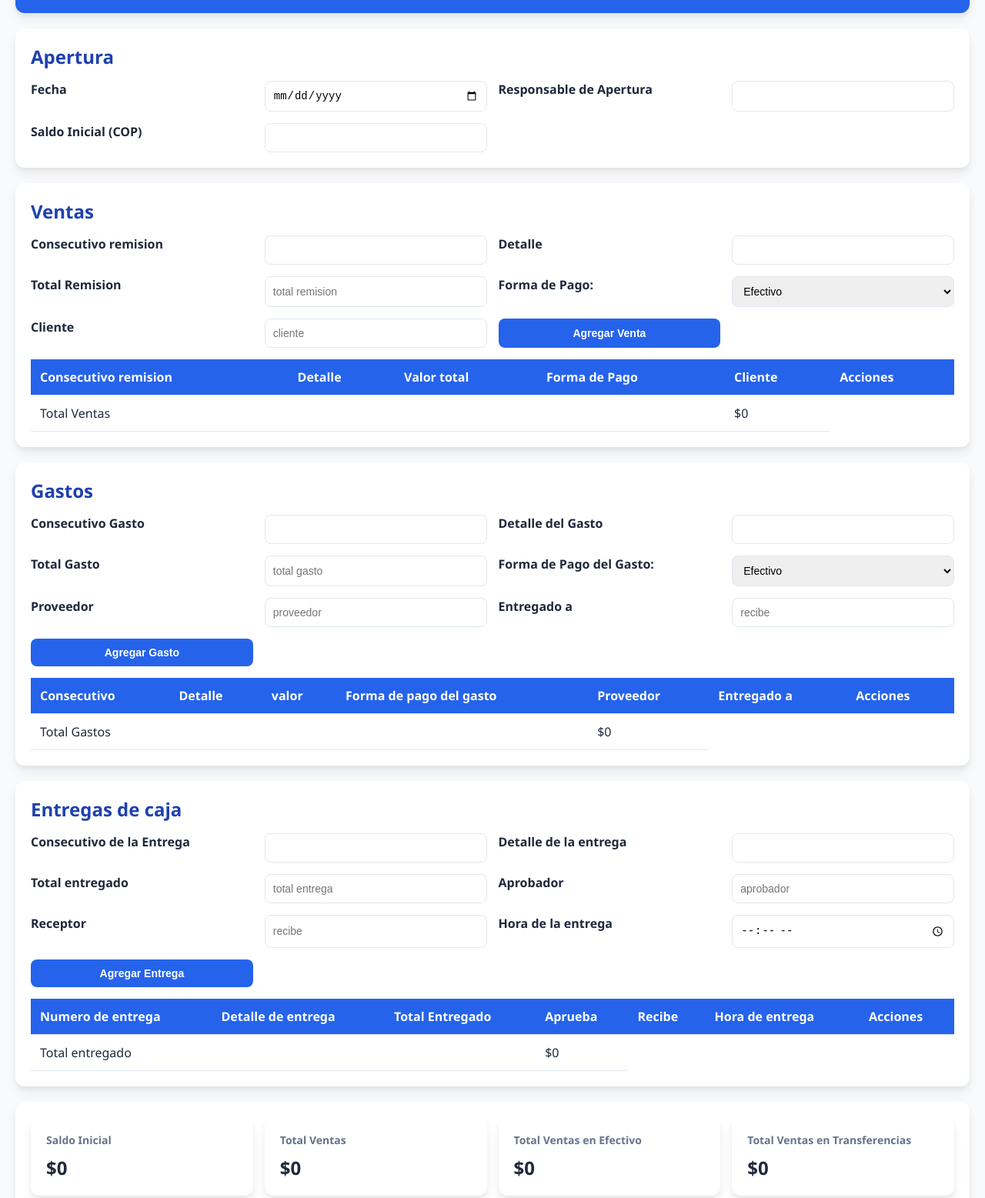
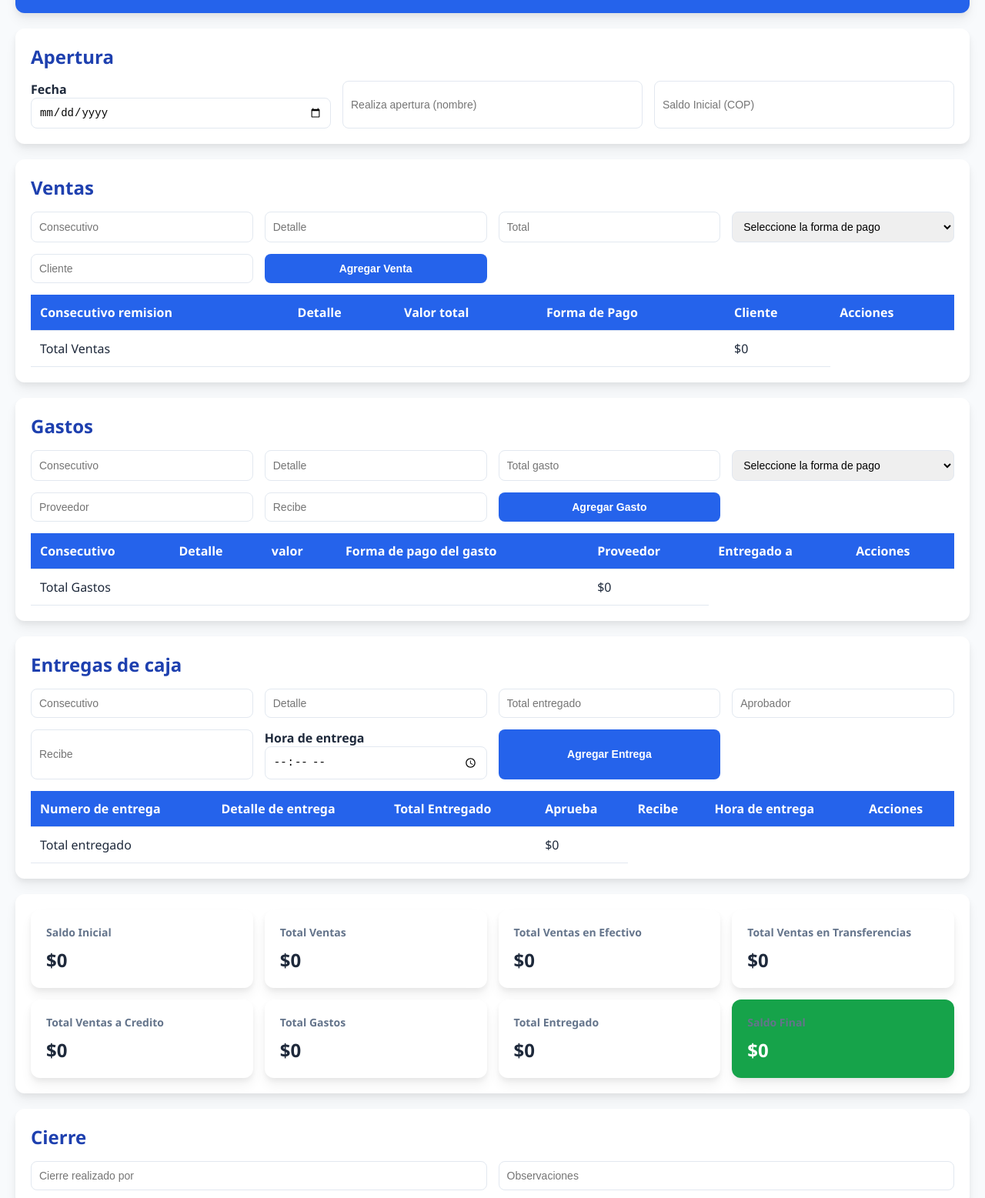
Before and after one commit to CoderSamm/app-caja, a plain HTML site: page index.html in a window 1280 px wide. Shown: the part 138-1695 px from the top of the page at 77% size. Drawn offline with Linux system fonts and the light colour scheme.

Commit message:
Modificamos index html eliminando los labels innecesarios

```diff
--- a/index.html
+++ b/index.html
@@ -29,48 +29,46 @@
         <h2>Apertura</h2>
 
         <div class="form-grid">
-            <label>Fecha</label>
-            <input type="date" name="fecha" id="fecha">
 
-            <label>Responsable de Apertura</label>
-            <input type="text" name="nombre-responsable" id="nombre-responsable">
+            <label for="fecha">Fecha
+                <input type="date" name="fecha" id="fecha">
+            </label>
 
-            <label>Saldo Inicial (COP)</label>
-            <input type="number" name="saldoInicial" id="input-saldo-inicial">
+            <input type="text" name="nombre-responsable" id="nombre-responsable" placeholder="Realiza apertura (nombre)">
+
+
+            <input type="number" name="saldoInicial" id="input-saldo-inicial" placeholder="Saldo Inicial (COP)">
         </div>
     </section>
 
     <section class="ventas">
         <h2> Ventas </h2>
-
-
         <!-- FORMULARIO -->
 
         <div class="form-grid">
-            <label for="input-remision">Consecutivo remision</label>
-            <input type="text" name="input-remision" id="input-remision">
 
-            <label for="input-detalle">Detalle</label>
-            <input type="text" name="input-detalle" id="input-detalle">
+            <input type="text" name="input-remision" id="input-remision" placeholder="Consecutivo">
 
-            <label for="input-total-remision">Total Remision</label>
-            <input type="number" name="input-total-remision" id="input-total-remision" placeholder="total remision">
+            <input type="text" name="input-detalle" id="input-detalle" placeholder="Detalle">
 
-            <label for="forma-pago">Forma de Pago:</label>
+            <input type="number" name="input-total-remision" id="input-total-remision" placeholder="Total">
+
+
+
             <select name="forma-pago" id="forma-pago">
+                <option value="" disabled selected>Seleccione la forma de pago</option>
                 <option value="Efectivo">Efectivo</option>
                 <option value="Transferencia">Transferencia</option>
                 <option value="Credito">Credito</option>
             </select>
 
-            <label for="input-cliente">Cliente</label>
-            <input type="text" name="input-cliente" id="input-cliente" placeholder="cliente">
+
+            <input type="text" name="input-cliente" id="input-cliente" placeholder="Cliente">
 
             <button id="btn-agregar-venta">Agregar Venta</button>
         </div>
 
         <!-- TABLA -->
-
         <table>
             <thead>
                 <tr>
@@ -82,8 +80,6 @@
                     <th>Acciones</th>
                 </tr>
             </thead>
-
-
 
             <tbody id="tbody-ventas">
                 <!-- cuerpo de las ventas, acá se crearan los elementos en js  -->
@@ -104,26 +100,20 @@
 
         <!-- FORMULARIO -->
             <div class="form-grid">
-                <label for="input-gasto-numero">Consecutivo Gasto</label>
-               <input type="text" name="input-gasto-numero" id="input-gasto-numero" >
 
-               <label for="input-detalle-gasto">Detalle del Gasto</label>
-               <input type="text" name="input-detalle-gasto" id="input-detalle-gasto">
+                <input type="text" name="input-gasto-numero" id="input-gasto-numero" placeholder="Consecutivo">
 
-               <label for="input-total-gasto">Total Gasto</label>
-               <input type="number" name="input-total-gasto" id="input-total-gasto" placeholder="total gasto">
+                <input type="text" name="input-detalle-gasto" id="input-detalle-gasto" placeholder="Detalle">
 
-               <label for="forma-pago-gasto">Forma de Pago del Gasto:</label>
+                <input type="number" name="input-total-gasto" id="input-total-gasto" placeholder="Total gasto">
+
                 <select name="forma-pago-gasto" id="forma-pago-gasto">
-                <option value="Efectivo">Efectivo</option>
+                    <option value="" disabled selected>Seleccione la forma de pago</option>
+                    <option value="Efectivo">Efectivo</option>
                 </select>
 
-                <label for="input-proveedor">Proveedor</label>
-               <input type="text" name="input-proveedor" id="input-proveedor" placeholder="proveedor">
-
-                <label for="input-nombre-receptor">Entregado a</label>
-               <input type="text" name="input-nombre-receptor" id="input-nombre-receptor" placeholder="recibe">
-
+                <input type="text" name="input-proveedor" id="input-proveedor" placeholder="Proveedor">
+                <input type="text" name="input-nombre-receptor" id="input-nombre-receptor" placeholder="Recibe">
                 <button id="btn-agregar-gasto">Agregar Gasto</button>
             </div>
 
@@ -164,26 +154,27 @@
 
         <!-- FORMULARIO -->
             <div class="form-grid">
-                <label for="input-entrega-numero">Consecutivo de la Entrega</label>
-               <input type="text" name="input-entrega-numero" id="input-entrega-numero">
 
-               <label for="input-detalle-entrega">Detalle de la entrega</label>
-               <input type="text" name="input-detalle-entrega" id="input-detalle-entrega">
+                <input type="text" name="input-entrega-numero" id="input-entrega-numero" placeholder="Consecutivo">
 
-               <label for="input-total-entrega">Total entregado</label>
-               <input type="number" name="input-total-entrega" id="input-total-entrega" placeholder="total entrega">
+                <input type="text" name="input-detalle-entrega" id="input-detalle-entrega" placeholder="Detalle">
 
-                <label for="input-aprobador">Aprobador</label>
-               <input type="text" name="input-aprobador" id="input-aprobador" placeholder="aprobador">
+                <input type="number" name="input-total-entrega" id="input-total-entrega" placeholder="Total entregado">
 
-                <label for="input-receptor">Receptor</label>
-               <input type="text" name="input-receptor" id="input-receptor" placeholder="recibe">
+                <input type="text" name="input-aprobador" id="input-aprobador" placeholder="Aprobador">
 
-                <label for="input-hora-entrega">Hora de la entrega</label>
-               <input type="time" name="input-hora-entrega" id="input-hora-entrega" placeholder="hora de entrega">
+                <input type="text" name="input-receptor" id="input-receptor" placeholder="Recibe">
+
+                <label for="input-hora-entrega">Hora de entrega
+                    <input type="time" name="input-hora-entrega" id="input-hora-entrega" placeholder="Hora de entrega">
+                </label>
 
                 <button id="btn-agregar-entrega">Agregar Entrega</button>
+
+
             </div>
+
+
 
 
 
@@ -219,45 +210,7 @@
 
     <footer>
 
-    <!-- <section class="resumen">
-        <p>
-            Saldo Inicial:
-            <span id="resumen-saldo-inicial">$0</span>
-        </p>
-        <p>
-            Ventas Totales:
-            <span id="resumen-total-ventas">$0</span>
-        </p>
 
-        <p>
-            Ventas Totales en Efectivo:
-            <span id="resumen-total-efectivo">$0</span>
-        </p>
-        <p>
-            Ventas Totales en Transferencias:
-            <span id="resumen-total-transferencias">$0</span>
-        </p>
-
-        <p>
-            Ventas A Credito:
-            <span id="resumen-total-credito">$0</span>
-        </p>
-
-
-        <p>
-            Gastos Totales:
-            <span id="resumen-total-gastos">$0</span>
-        </p>
-
-        <p>
-            Entregas de Caja:
-            <span id="resumen-total-entregas">$0</span>
-        </p>
-        <p>
-            Saldo Final:
-            <span id="resumen-saldo-final">$0</span>
-        </p>
-    </section> -->
 
 
     <section class="resumen">
@@ -307,10 +260,10 @@
         <h2>Cierre</h2>
 
         <div class="form-grid">
-            <label>Responsable de Cierre</label>
-            <input type="text" name="responsable-cierre" id="responsable-cierre">
-            <label>Observaciones</label>
-            <input type="text" name="observaciones" id="observaciones">
+
+            <input type="text" name="responsable-cierre" id="responsable-cierre" placeholder="Cierre realizado por">
+
+            <input type="text" name="observaciones" id="observaciones" placeholder="Observaciones">
         </div>
     </section>
 
--- a/pendientes.txt
+++ /dev/null
@@ -1,3 +0,0 @@
-agregar totales de ventas gastos y entrega en el archivo de cargar cierre
-habilitar nuevamente el boton de acciones por si necesitan modificar
-crear una alerta cuando se guarde de manera exitosa los datos
```
